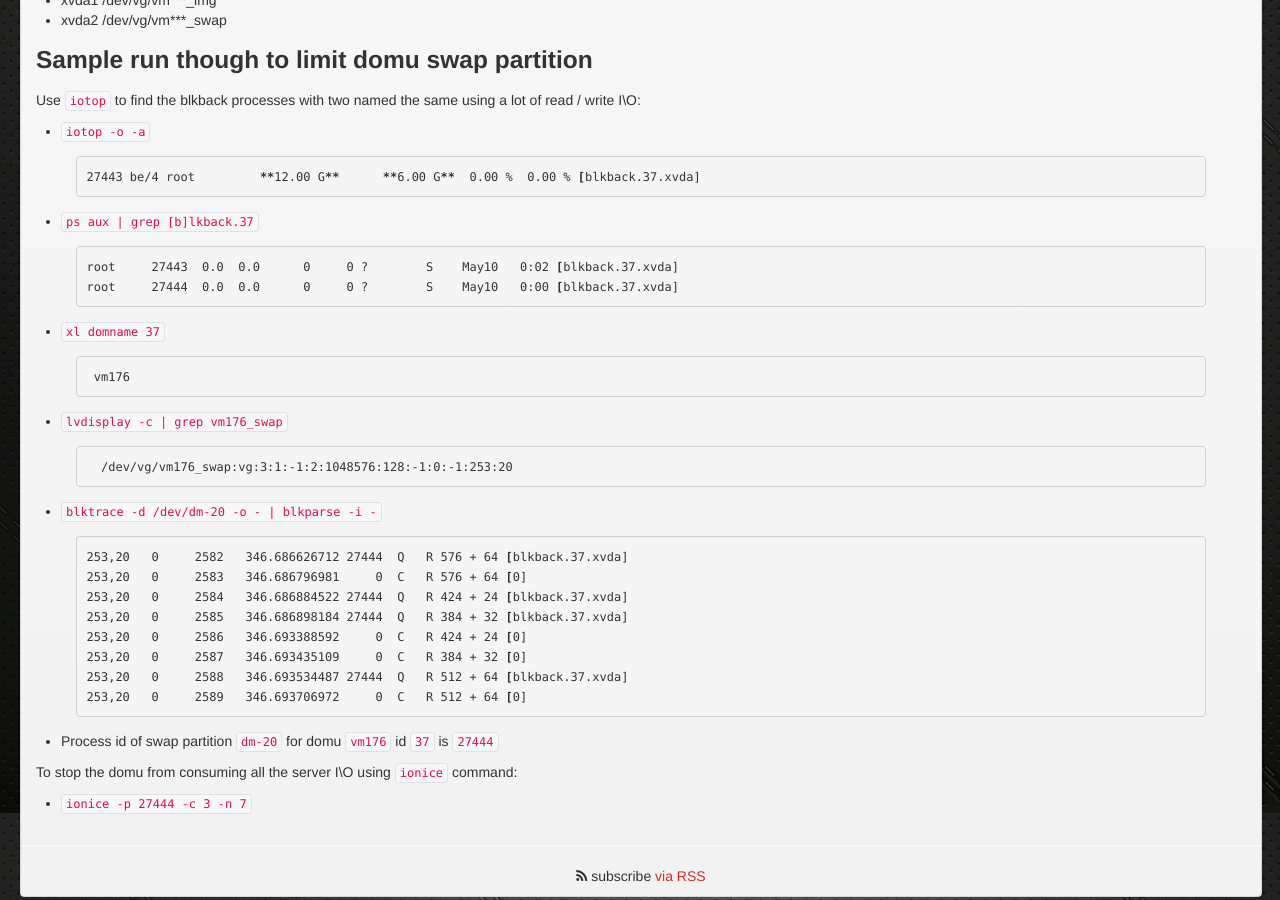
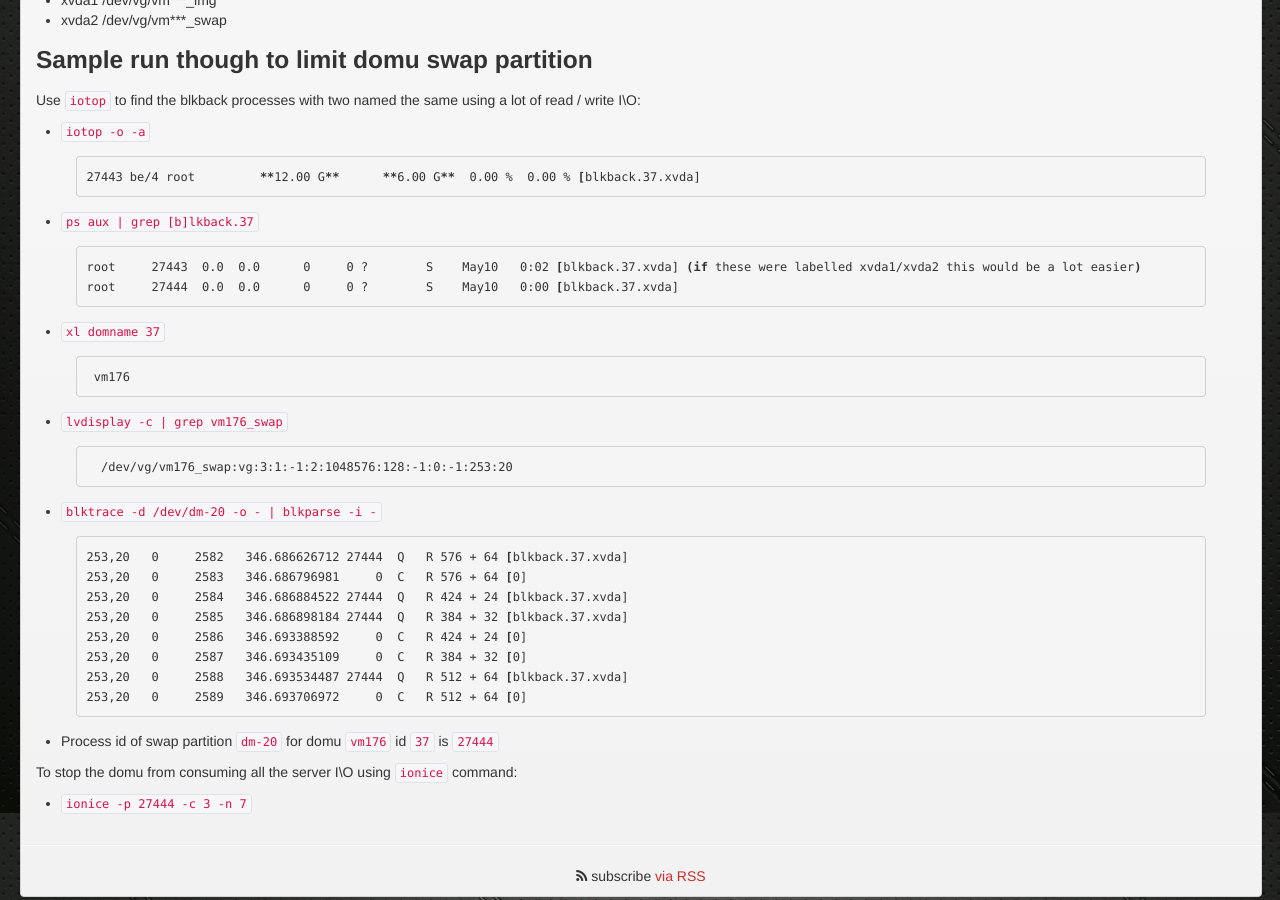
Before and after one commit to Caffe1neAdd1ct/zvps-blog, a Jekyll site: the page built from _posts/2015-05-11-xen-blkback-mappings-for-ionice.markdown, in a window 1280 px wide and 900 px high, scrolled down 1887 px. Built offline with Jekyll 4.4.1, drawn with Linux system fonts in a browser that asks for light colours.

```diff
--- a/_posts/2015-05-11-xen-blkback-mappings-for-ionice.markdown
+++ b/_posts/2015-05-11-xen-blkback-mappings-for-ionice.markdown
@@ -113,7 +113,7 @@
  * `ps aux | grep [b]lkback.37`
 
 {% highlight bash %}
-root     27443  0.0  0.0      0     0 ?        S    May10   0:02 [blkback.37.xvda]
+root     27443  0.0  0.0      0     0 ?        S    May10   0:02 [blkback.37.xvda] (if these were labelled xvda1/xvda2 this would be a lot easier)
 root     27444  0.0  0.0      0     0 ?        S    May10   0:00 [blkback.37.xvda]
 {% endhighlight %}
 
```
